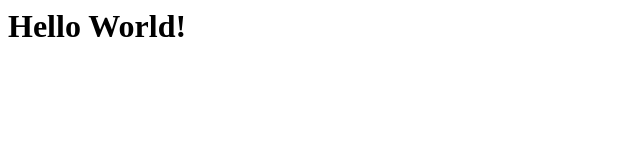
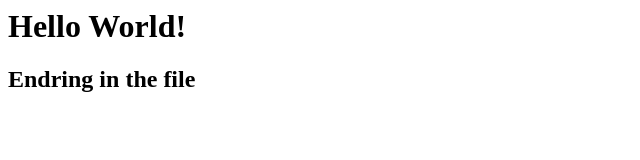
Before and after one commit to CecilieMari/YAML-coding02, a plain HTML site: page index.html in a window 1280 px wide. Shown: the whole page, without its empty margins (0-640 px from the left). Drawn offline with Linux system fonts and the light colour scheme.

Commit message:
Update index.html

```diff
--- a/index.html
+++ b/index.html
@@ -4,5 +4,6 @@
 </head>
 <body>
   <h1>Hello World!</h1>
+  <h2>Endring in the file</h2>
 </body>
 </html>
```
